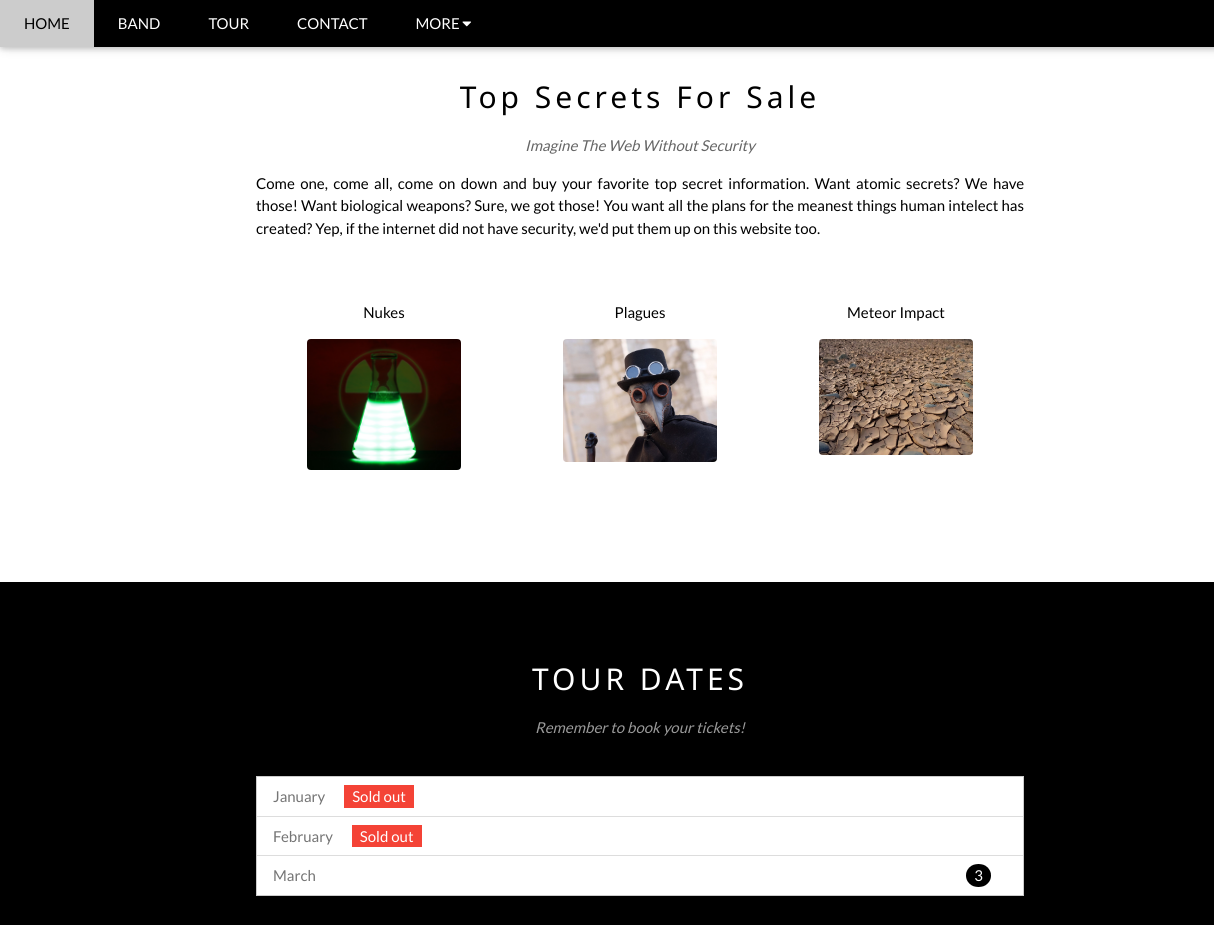
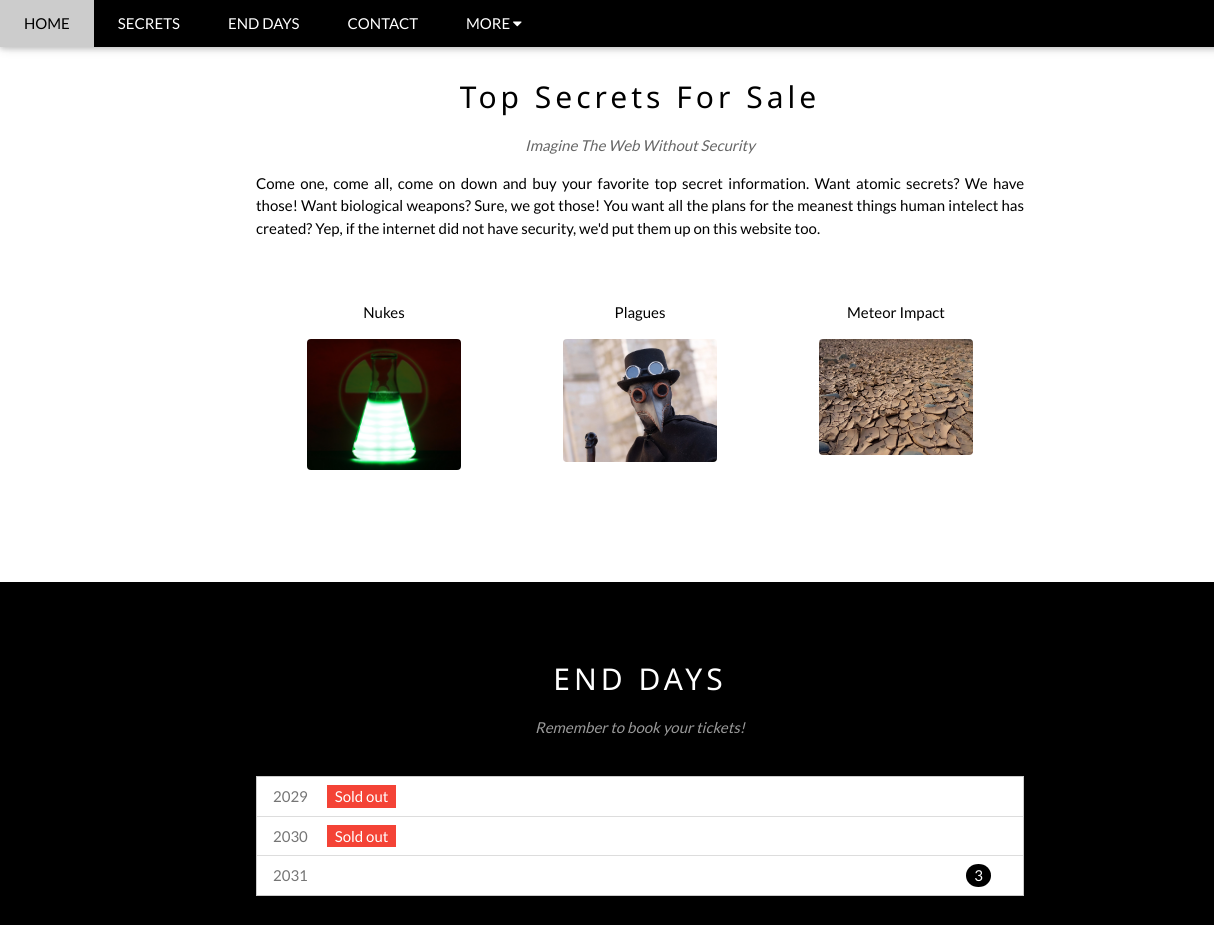
Before and after one commit to jostre/jostre.github.io, a plain HTML site: page index.html in a window 1280 px wide. Shown: the top 925 px of the page, 0-1214 px from the left. Drawn offline with nearby package versions, Linux system fonts and the light colour scheme.

Commit message:
Update index.html

```diff
--- a/index.html
+++ b/index.html
@@ -18,8 +18,8 @@ body {font-family: "Lato", sans-serif}
   <div class="w3-bar w3-black w3-card">
     <a class="w3-bar-item w3-button w3-padding-large w3-hide-medium w3-hide-large w3-right" href="javascript:void(0)" onclick="myFunction()" title="Toggle Navigation Menu"><i class="fa fa-bars"></i></a>
     <a href="#" class="w3-bar-item w3-button w3-padding-large">HOME</a>
-    <a href="#band" class="w3-bar-item w3-button w3-padding-large w3-hide-small">BAND</a>
-    <a href="#tour" class="w3-bar-item w3-button w3-padding-large w3-hide-small">TOUR</a>
+    <a href="#band" class="w3-bar-item w3-button w3-padding-large w3-hide-small">SECRETS</a>
+    <a href="#tour" class="w3-bar-item w3-button w3-padding-large w3-hide-small">END DAYS</a>
     <a href="#contact" class="w3-bar-item w3-button w3-padding-large w3-hide-small">CONTACT</a>
     <div class="w3-dropdown-hover w3-hide-small">
       <button class="w3-padding-large w3-button" title="More">MORE <i class="fa fa-caret-down"></i></button>
@@ -35,8 +35,8 @@ body {font-family: "Lato", sans-serif}
 
 <!-- Navbar on small screens (remove the onclick attribute if you want the navbar to always show on top of the content when clicking on the links) -->
 <div id="navDemo" class="w3-bar-block w3-black w3-hide w3-hide-large w3-hide-medium w3-top" style="margin-top:46px">
-  <a href="#band" class="w3-bar-item w3-button w3-padding-large" onclick="myFunction()">BAND</a>
-  <a href="#tour" class="w3-bar-item w3-button w3-padding-large" onclick="myFunction()">TOUR</a>
+  <a href="#band" class="w3-bar-item w3-button w3-padding-large" onclick="myFunction()">SECRETS</a>
+  <a href="#tour" class="w3-bar-item w3-button w3-padding-large" onclick="myFunction()">END DAYS</a>
   <a href="#contact" class="w3-bar-item w3-button w3-padding-large" onclick="myFunction()">CONTACT</a>
   <a href="#" class="w3-bar-item w3-button w3-padding-large" onclick="myFunction()">MERCH</a>
 </div>
@@ -67,13 +67,13 @@ body {font-family: "Lato", sans-serif}
   <!-- The Tour Section -->
   <div class="w3-black" id="tour">
     <div class="w3-container w3-content w3-padding-64" style="max-width:800px">
-      <h2 class="w3-wide w3-center">TOUR DATES</h2>
+      <h2 class="w3-wide w3-center">END DAYS</h2>
       <p class="w3-opacity w3-center"><i>Remember to book your tickets!</i></p><br>
 
       <ul class="w3-ul w3-border w3-white w3-text-grey">
-        <li class="w3-padding">January <span class="w3-tag w3-red w3-margin-left">Sold out</span></li>
-        <li class="w3-padding">February <span class="w3-tag w3-red w3-margin-left">Sold out</span></li>
-        <li class="w3-padding">March <span class="w3-badge w3-right w3-margin-right">3</span></li>
+        <li class="w3-padding">2029 <span class="w3-tag w3-red w3-margin-left">Sold out</span></li>
+        <li class="w3-padding">2030 <span class="w3-tag w3-red w3-margin-left">Sold out</span></li>
+        <li class="w3-padding">2031 <span class="w3-badge w3-right w3-margin-right">3</span></li>
       </ul>
 
       <div class="w3-row-padding w3-padding-32" style="margin:0 -16px">
```
